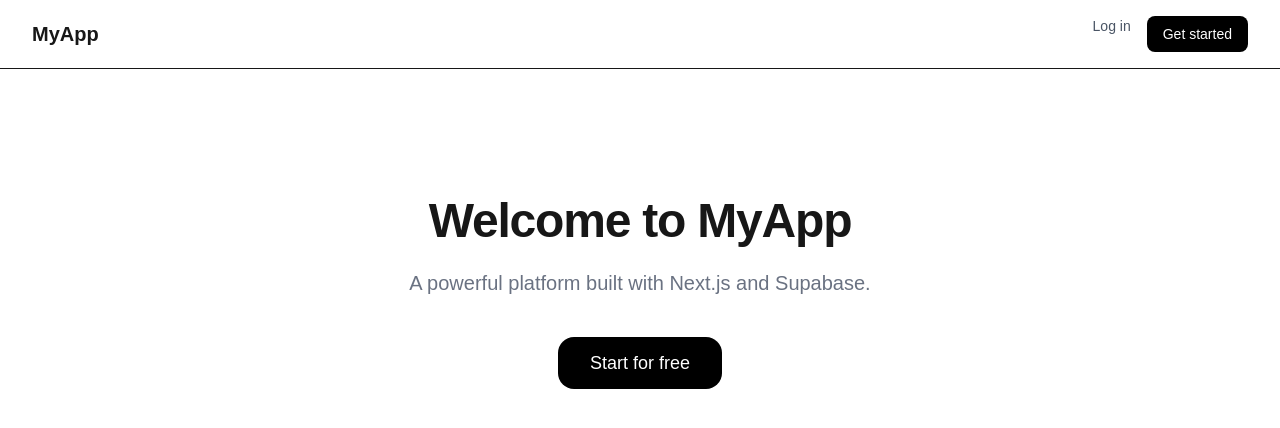
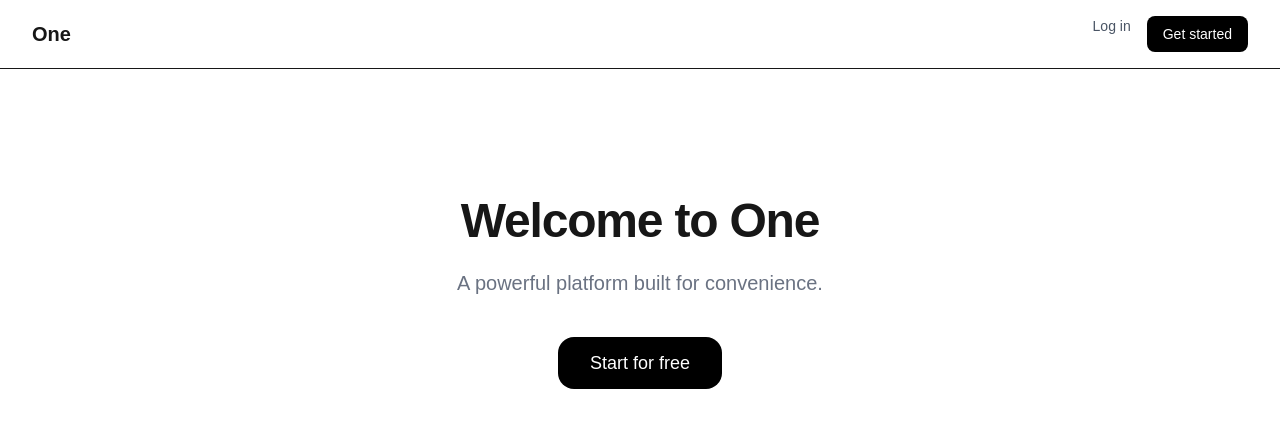
Before and after one commit to MatiriSimon/mojaweb, a Next.js app: page / in a window 1280 px wide. Shown: the top 428 px of the page. Built offline with nearby package versions, Linux system fonts and the light colour scheme.

Commit message:
configured .env file for proper connection with supabase

```diff
--- a/app/page.tsx
+++ b/app/page.tsx
@@ -18,7 +18,7 @@ export default function LandingPage() {
   return (
     <main className="min-h-screen bg-white">
       <nav className="flex items-center justify-between px-8 py-4 border-b">
-        <span className="text-xl font-bold">MyApp</span>
+        <span className="text-xl font-bold">One</span>
         <div className="flex gap-4">
           <a href="/login" className="text-sm text-gray-600 hover:text-black">
             Log in
@@ -35,10 +35,10 @@ export default function LandingPage() {
 
       <section className="flex flex-col items-center justify-center py-32 px-4 text-center">
         <h1 className="text-5xl font-bold tracking-tight mb-6">
-          Welcome to MyApp
+          Welcome to One
         </h1>
         <p className="text-xl text-gray-500 max-w-xl mb-10">
-          A powerful platform built with Next.js and Supabase.
+          A powerful platform built for convenience.
         </p>
         <a
           href="/signup"
--- a/lib/supabase/server.ts
+++ b/lib/supabase/server.ts
@@ -12,7 +12,7 @@ export async function createClient() {
 
   return createServerClient(
     process.env.NEXT_PUBLIC_SUPABASE_URL!,
-    process.env.NEXT_PUBLIC_SUPABASE_ANON_KEY!,
+    process.env.NEXT_PUBLIC_SUPABASE_PUBLISHABLE_KEY!,
     {
       cookies: {
         getAll() {
```
